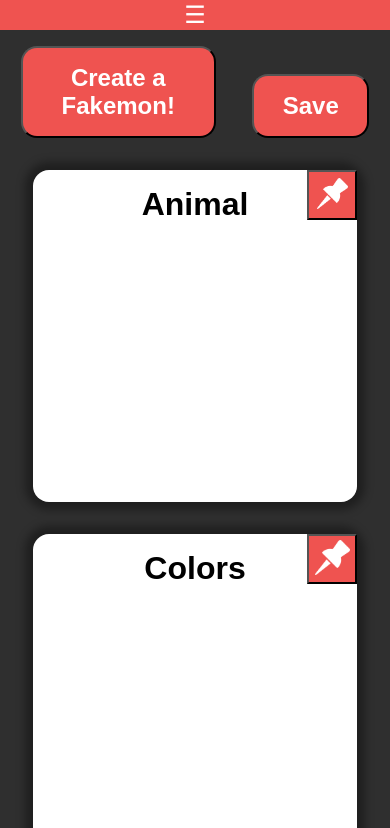
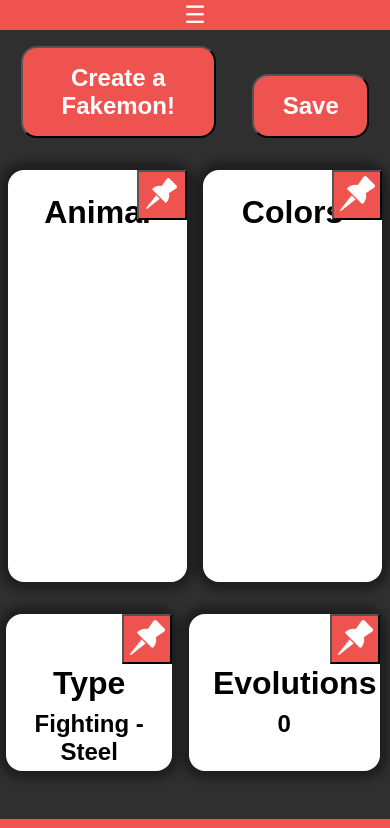
Before and after one commit to BruzzBennet/wdd330, a plain HTML site: page fakemon/index.html in a window 390 px wide. Both pictures are taken after a click on the button "Create a Fakemon!". Shown: the top 828 px of the page. Drawn offline with Linux system fonts and the light colour scheme; no server answers.

Commit message:
corrections

```diff
--- a/fakemon/styles/styles-small.css
+++ b/fakemon/styles/styles-small.css
@@ -1,27 +1,30 @@
 @media only screen and (max-width: 750px){
-    .typeevo{
+    .results,.typeevo{
         grid-template-columns: 1fr 1fr;
-    }
-    .results{
-        grid-template-columns: 1fr;
-    }
-    .animal,.colors{
-        grid-column: 1/2;
-        min-height:300px;
-    }
-
-    .animal img,.colors img{
-        max-height:150px;
-    }
-    .results h1{
-        margin:0;
-        margin-bottom: 1rem;
     }
     .typeevo{
         grid-column: 1/3;
+        grid-template-rows: 1fr;
+    }
+    .results h1, .results h2{
+        margin:0.5rem;
+    }
+    .colors,.animal{
+        min-height: 380px;
+    }
+    .animal img{
+        max-height: 175px;
+        margin: 0;
     }
     .res{
         margin:0.5rem;
+    }
+    .typeevo h1{
+        margin-top: 35px;
+    }
+    .typeevo>div{
+        max-height:125px;
+        min-height: 125px;
     }
     #menu{
         display: block;
```
